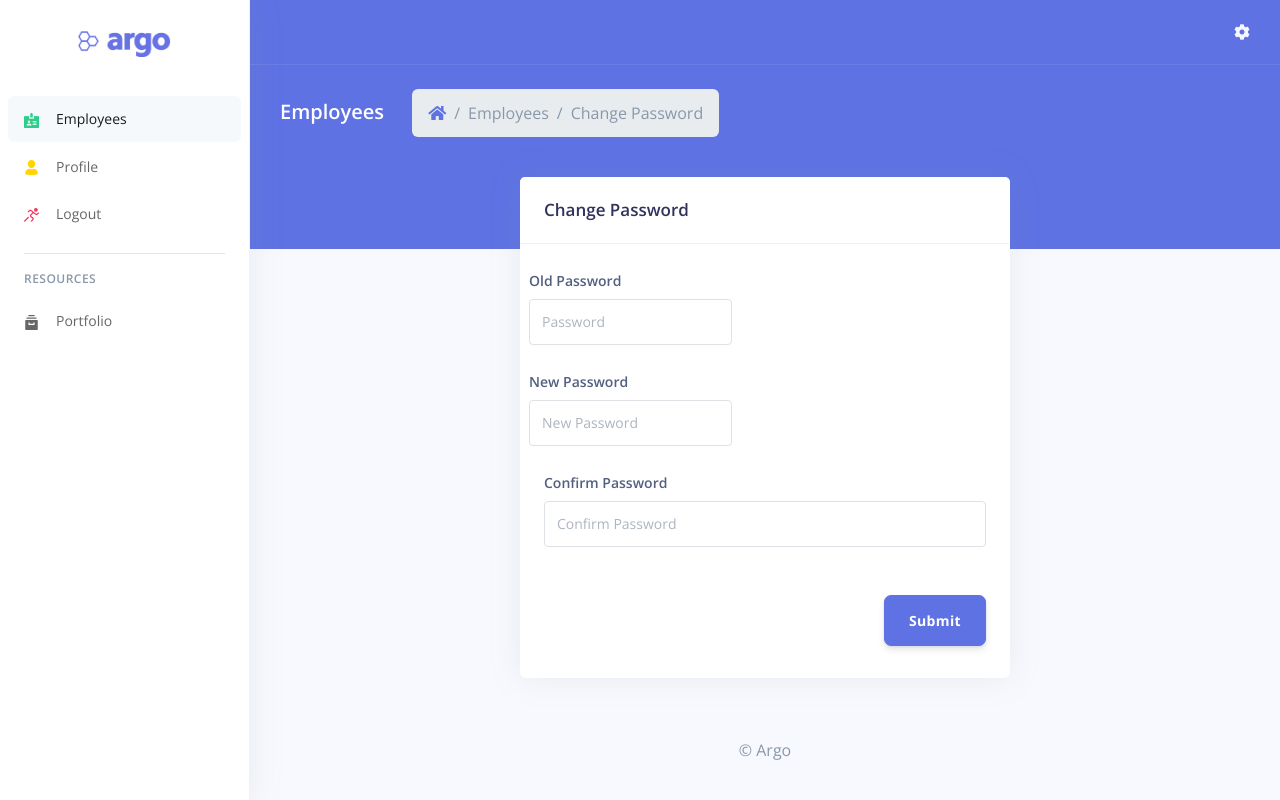
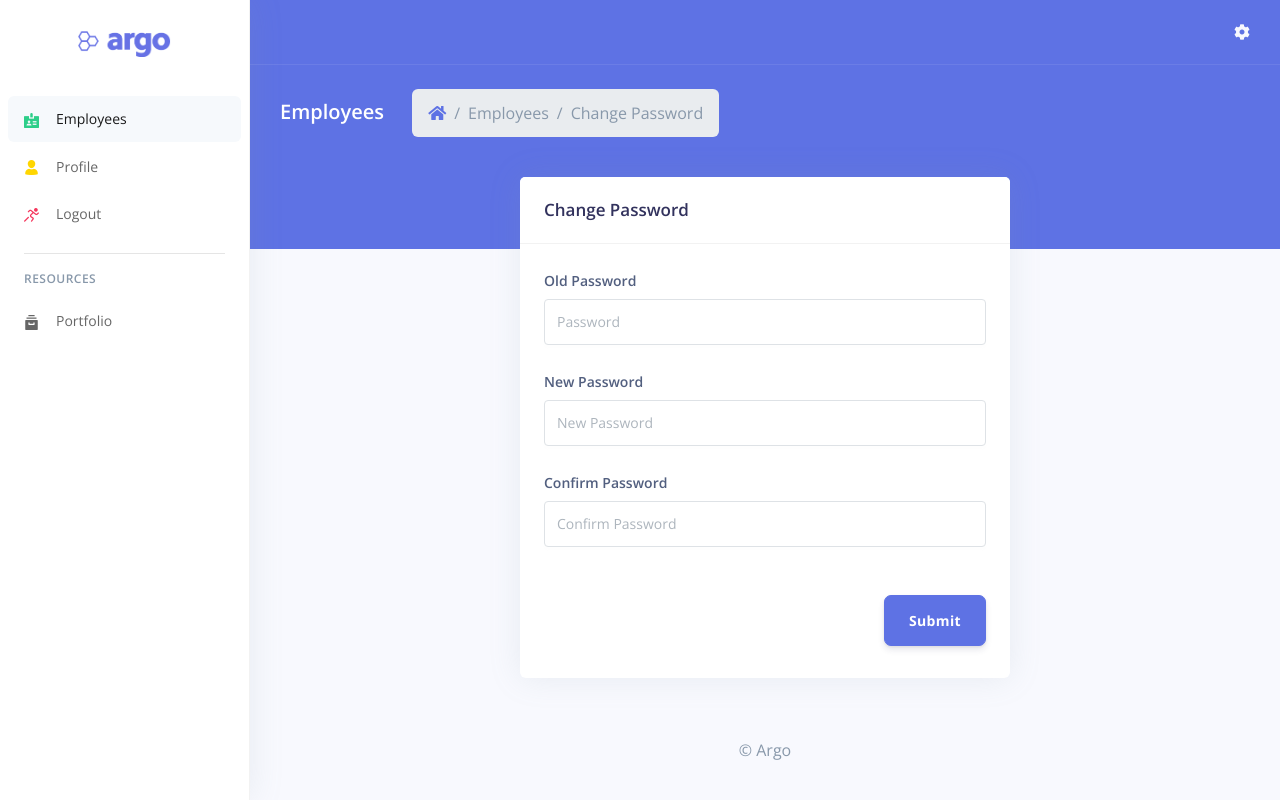
Before and after one commit to kchongee/employee-management-laravel, a Flask app: page /employees/change_password/1 in a window 1280 px wide. Run offline with Flask 2, Linux system fonts and the light colour scheme; a user stored in the database is signed in; some libraries are stand-ins or nearby versions.

Commit message:
add change_password html

```diff
--- a/apps/templates/home/employees_change_password.html
+++ b/apps/templates/home/employees_change_password.html
@@ -55,19 +55,19 @@
           <div class="card-body">
             <form action="{{ url_for('home_blueprint.employees_change_password',id=id) }}" method="post" enctype="multipart/form-data">
               <div class="row">
-                <div class="form-group">
+                <div class="form-group col">
                   <label class="form-control-label" for="input-old_password">Old Password</label>
                   <input type="text" name="old_password" id="input-old_password" class="form-control" placeholder="Password">
                 </div>
               </div>
               <div class="row">
-                <div class="form-group">
+                <div class="form-group col">
                   <label class="form-control-label" for="input-new_password">New Password</label>
                   <input type="text" name="new_password" id="input-new_password" class="form-control" placeholder="New Password">
                 </div>
               </div>
               <div class="row">
-                <div class="col form-group">
+                <div class="form-group col ">
                   <label class="form-control-label" for="input-confirm_password">Confirm Password</label>
                   <input type="text" name="confirm_password" id="input-confirm_password" class="form-control" placeholder="Confirm Password">
                 </div>
```
